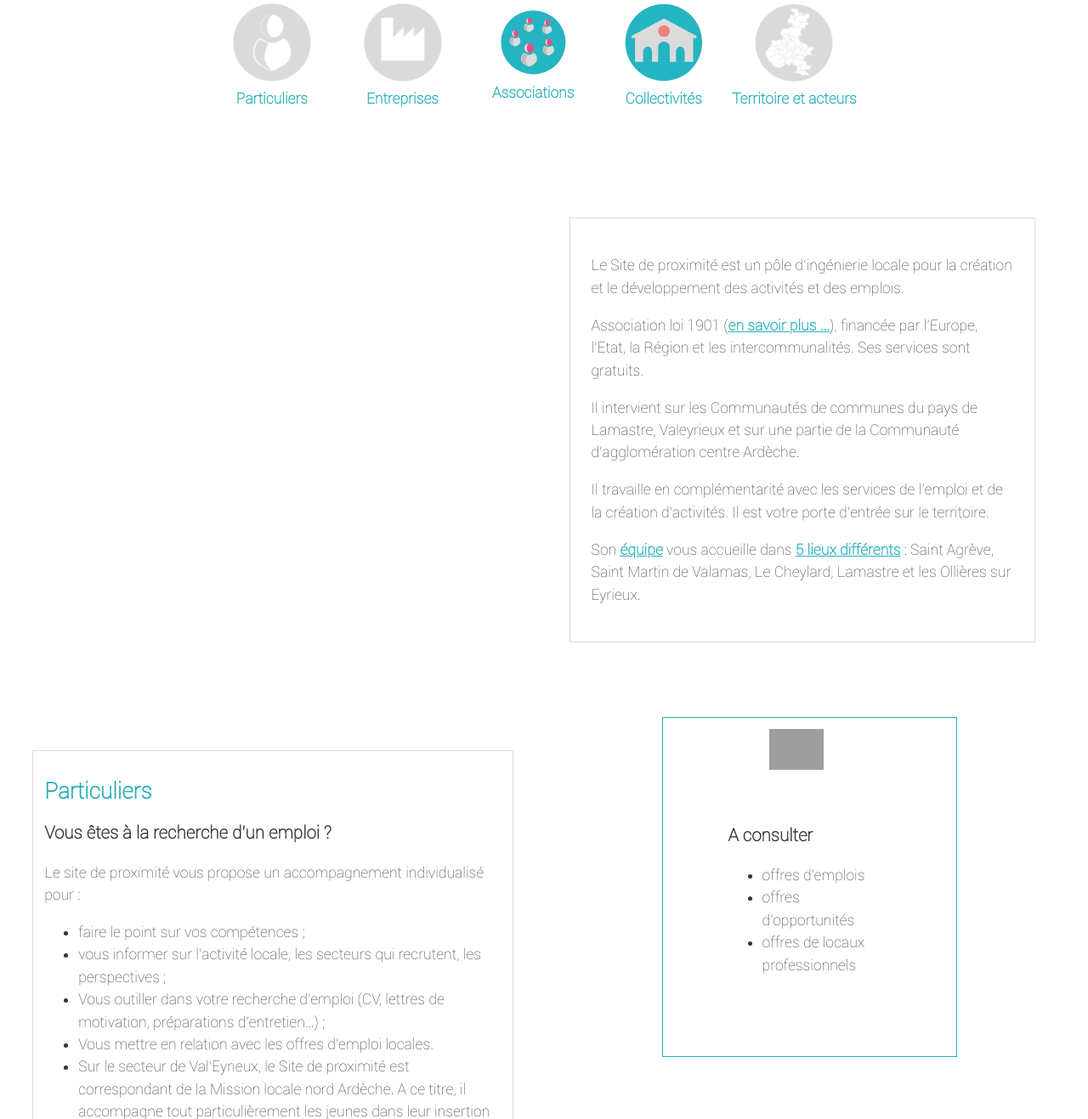
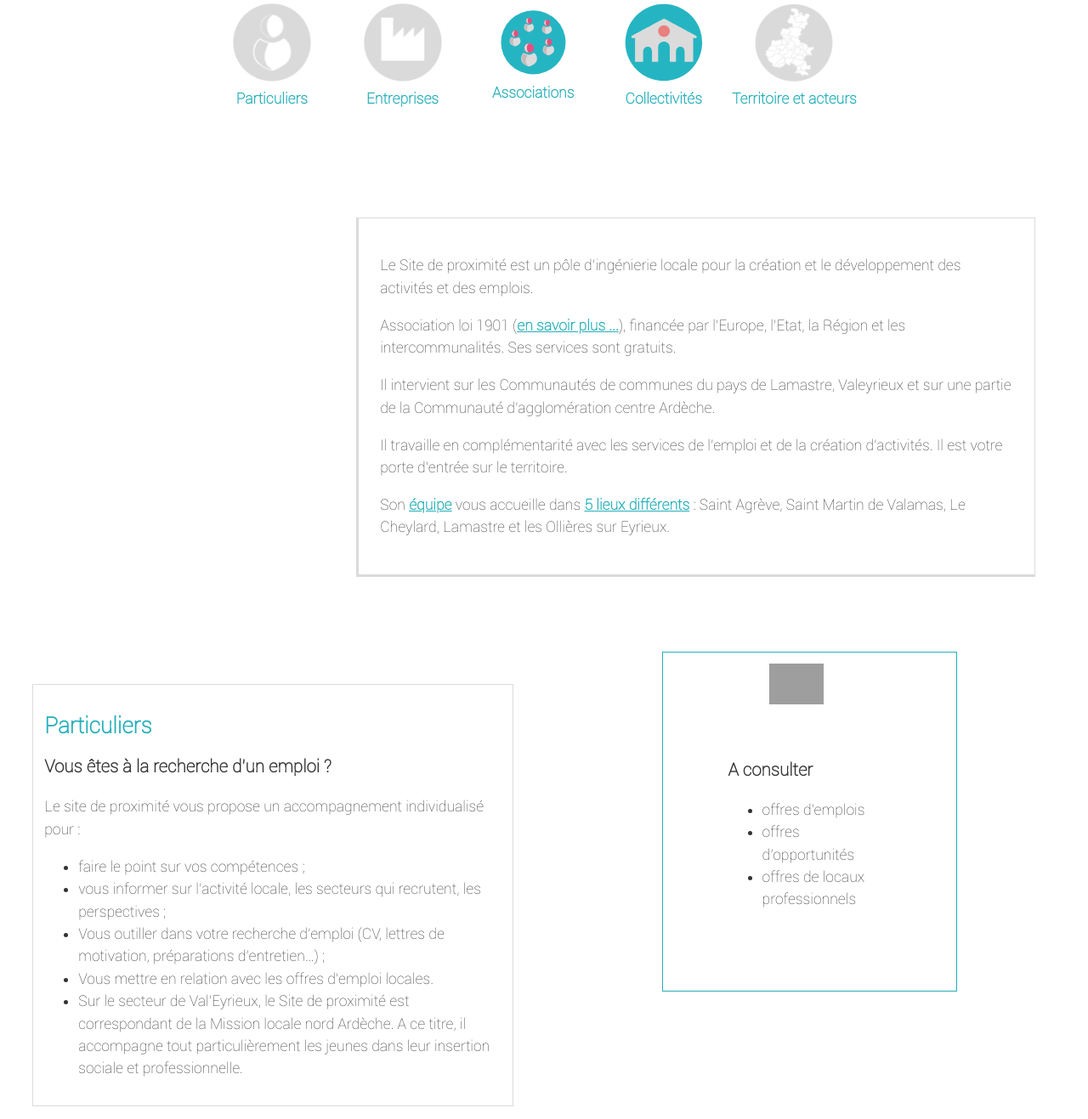
Before and after one commit to mariefontanel/site-proximite07, a PHP site: page / in a window 1280 px wide; the page is wider, and only the part inside the window is pictured. Shown: the part 219-1536 px from the top of that part at 85% size. Run offline with PHP 8.4, Linux system fonts and the light colour scheme; grey boxes are pictures that could not be loaded.

Commit message:
boder left et bottom plus epais sur intro

```diff
--- a/css/style.css
+++ b/css/style.css
@@ -211,7 +211,6 @@
 	margin-top: 5%;
 	margin-left: 3%;
 }
-
 .map{
 margin-top: 5%;
 display: block;
@@ -223,7 +222,7 @@
 
 
 .introduction{
-	width: 40%;
+	width: 60%;
  /* height: 430px;*/
   margin-right: 5%;
   margin-bottom: 5%;
@@ -231,7 +230,10 @@
   margin-top: 5%;
   padding: 2%;
   border:1px solid #DBDBDB;
+  border-left: 3px solid #DBDBDB;
+  border-bottom: 3px solid #DBDBDB;
   }
+
 /*PARTCULIERS*/
 #bloc_particuliers, #bloc_entreprises, #bloc_associations, #bloc_collectivites{
 	margin-top: 5%;
@@ -346,9 +348,6 @@
 	padding: 1%;
 	height: 92%;
 	border:1px solid #DBDBDB;
-	-webkit-box-shadow: 2px 3px 5px 3px #DBDBDB;
-  	-moz-box-shadow: 2px 3px 5px 3px #DBDBDB;
-   	box-shadow: 2px 3px 5px 3px #DBDBDB;
 }
 
 
```
